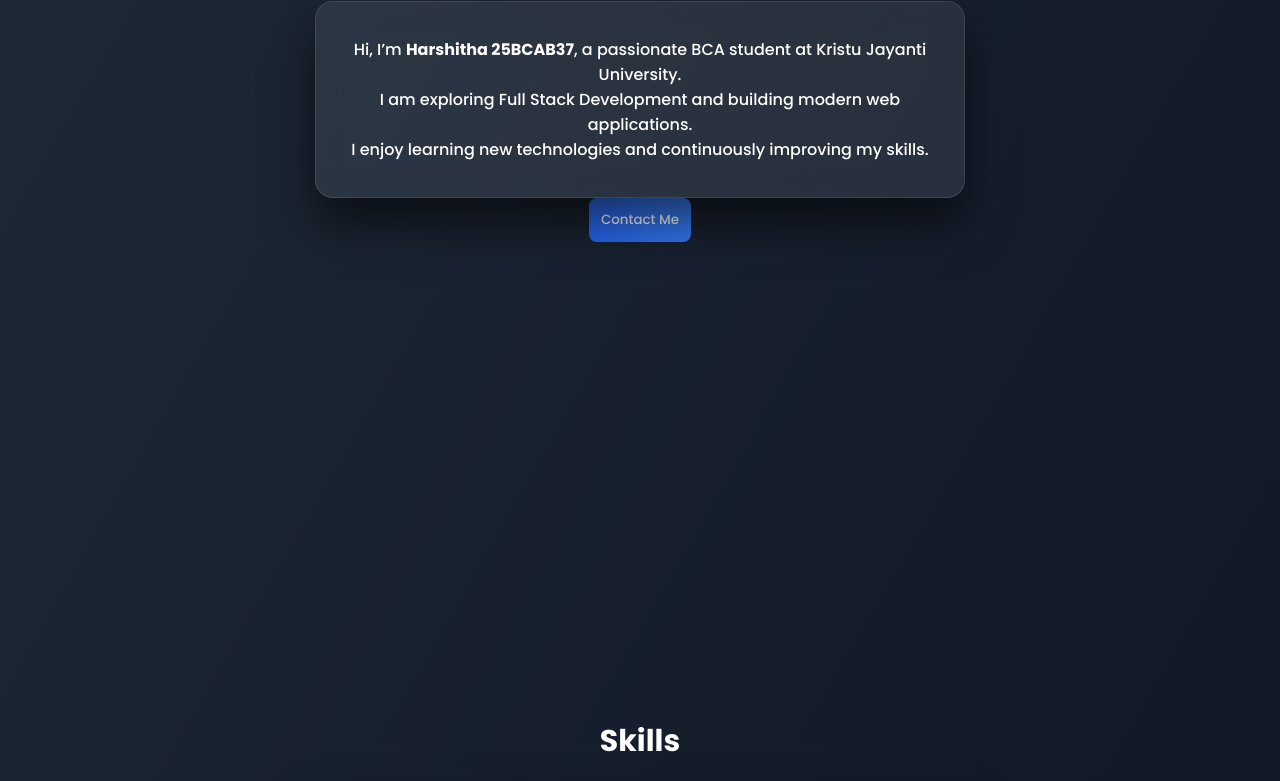
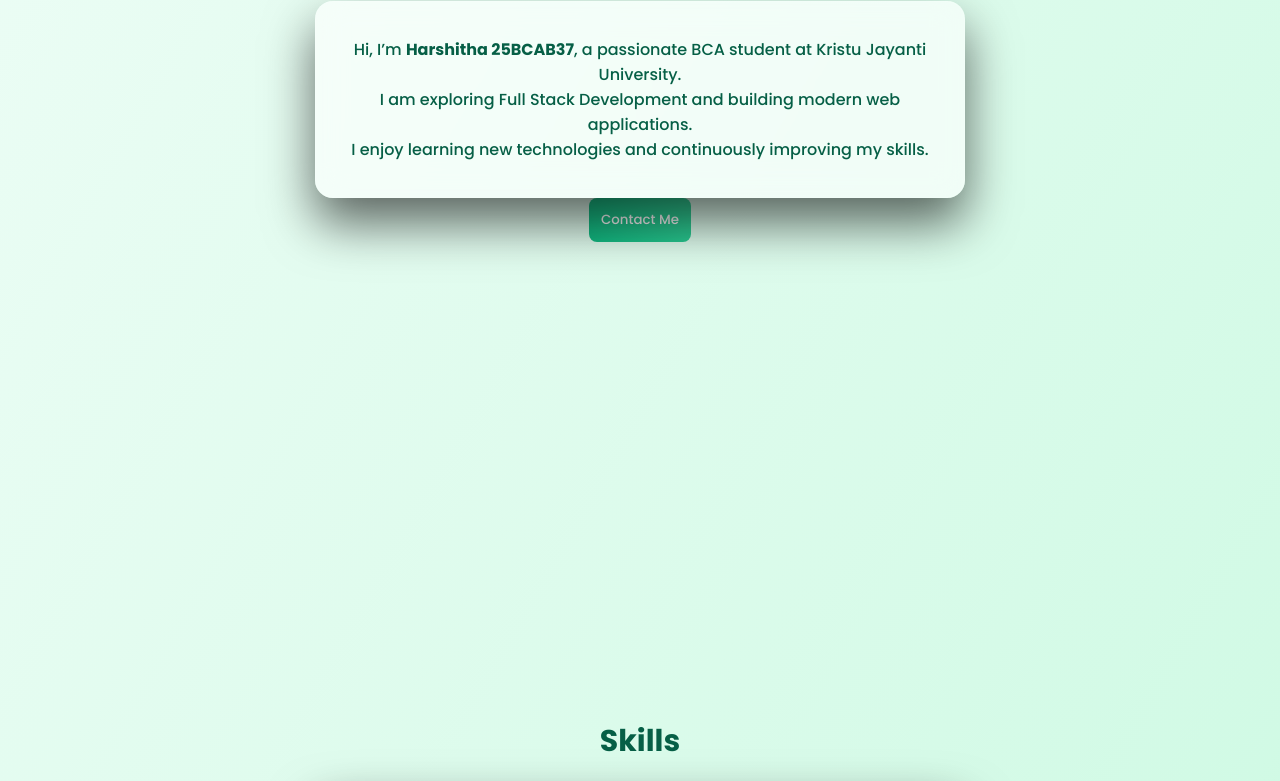
Before and after one commit to harshitham2030-create/mini-project, a website: page public/index.html in a window 1280 px wide. Shown: the part 191-972 px from the top of the page. Drawn offline with Linux system fonts and the light colour scheme; no server answers.

Commit message:
Update index.html

```diff
--- a/public/index.html
+++ b/public/index.html
@@ -8,13 +8,13 @@
 <style>
 *{margin:0;padding:0;box-sizing:border-box;font-family:"Poppins",sans-serif;}
 html{scroll-behavior:smooth;}
-body{background:linear-gradient(120deg,#1f2937,#111827,#2563eb);color:white;}
+body{background:linear-gradient(120deg,#ecfdf5,#d1fae5,#a7f3d0);color:#065f46;}
 nav{position:fixed;top:0;width:100%;padding:15px;background:rgba(0,0,0,0.6);text-align:center;z-index:1000;backdrop-filter:blur(10px);}
 nav a{margin:0 20px;color:white;text-decoration:none;font-size:17px;transition:0.3s;}
-nav a:hover{color:#60a5fa;}
+nav a:hover{color:#10b981;}
 section{min-height:100vh;padding:110px 20px 40px;text-align:center;opacity:0;transform:translateY(40px);transition:all 0.8s ease;}
 section.show{opacity:1;transform:translateY(0);}
-.box{max-width:650px;margin:auto;background:rgba(255,255,255,0.08);padding:35px;border-radius:18px;box-shadow:0 25px 50px rgba(0,0,0,0.6);backdrop-filter:blur(15px);border:1px solid rgba(255,255,255,0.1);transition:0.3s;}
+.box{max-width:650px;margin:auto;background:rgba(255,255,255,0.6);padding:35px;border-radius:18px;box-shadow:0 25px 50px rgba(0,0,0,0.6);backdrop-filter:blur(15px);border:1px solid rgba(255,255,255,0.1);transition:0.3s;color:#065f46}
 .box:hover{transform:translateY(-5px) scale(1.02);}
 h1{font-size:48px;margin-bottom:10px;background:linear-gradient(45deg,#60a5fa,#3b82f6,#9333ea);-webkit-background-clip:text;-webkit-text-fill-color:transparent;}
 h2{margin-bottom:20px;font-size:30px;}
@@ -23,7 +23,7 @@ h2{margin-bottom:20px;font-size:30px;}
 form{display:flex;flex-direction:column;gap:15px;margin-top:20px;}
 input,textarea{padding:12px;border-radius:8px;border:none;outline:none;}
 input:focus,textarea:focus{box-shadow:0 0 8px #60a5fa;}
-button{background:linear-gradient(45deg,#2563eb,#3b82f6);color:white;padding:12px;border:none;border-radius:8px;cursor:pointer;transition:0.3s;}
+button{background:linear-gradient(45deg,#10b981,#34d399);color:white;padding:12px;border:none;border-radius:8px;cursor:pointer;transition:0.3s;}
 button:hover{transform:scale(1.05);}
 .error{color:#ffb4b4;font-size:14px;text-align:left;}
 .success{color:#86efac;margin-top:10px;}
```
